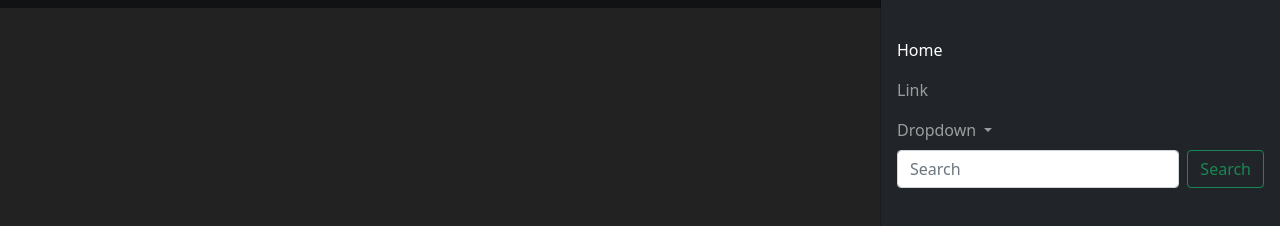
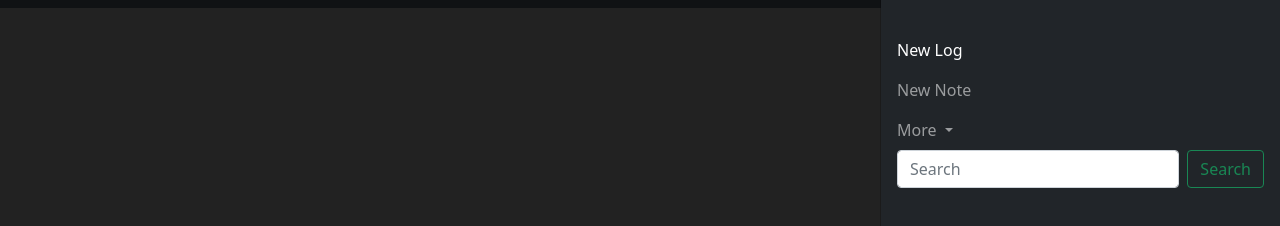
Before and after one commit to DevRogue20/Taruma, a plain HTML site: page DLwBS/index.html in a window 1280 px wide. Both pictures are taken after a click on the button 1240 px from the left and 28 px from the top of the page. Shown: the part 48-274 px from the top of the page. Drawn offline with nearby package versions, Linux system fonts and the light colour scheme.

Commit message:
Menu renaming 1

```diff
--- a/DLwBS/index.html
+++ b/DLwBS/index.html
@@ -28,14 +28,14 @@
         <div class="offcanvas-body bg-dark">
           <ul class="navbar-nav justify-content-end flex-grow-1 pe-3">
             <li class="nav-item">
-              <a class="nav-link active" aria-current="page" href="#">Home</a>
+              <a class="nav-link active" aria-current="page" href="#">New Log</a>
             </li>
             <li class="nav-item">
-              <a class="nav-link" href="#">Link</a>
+              <a class="nav-link" href="#">New Note</a>
             </li>
             <li class="nav-item dropdown">
               <a class="nav-link dropdown-toggle" href="#" id="offcanvasNavbarDropdown" role="button" data-bs-toggle="dropdown" aria-expanded="false">
-                Dropdown
+                More
               </a>
               <ul class="dropdown-menu" aria-labelledby="offcanvasNavbarDropdown">
                 <li><a class="dropdown-item" href="#">Action</a></li>
```
